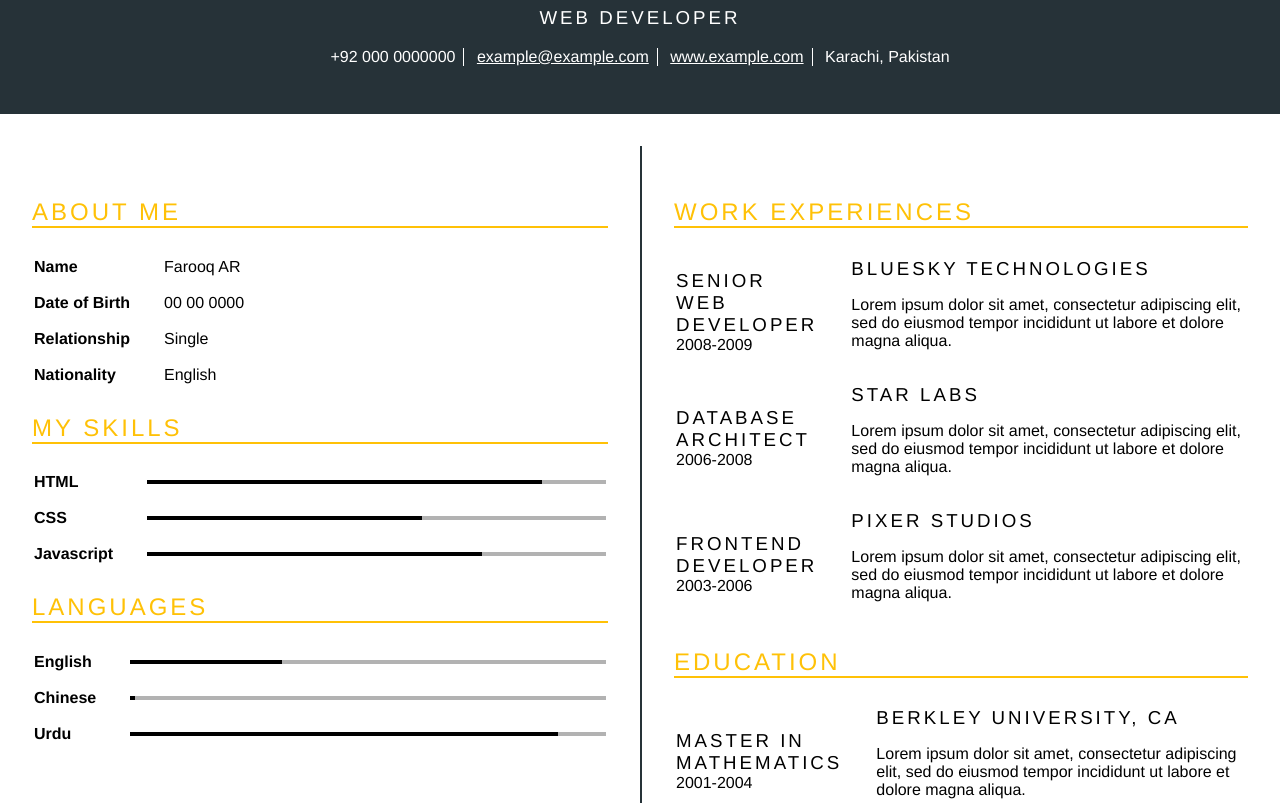
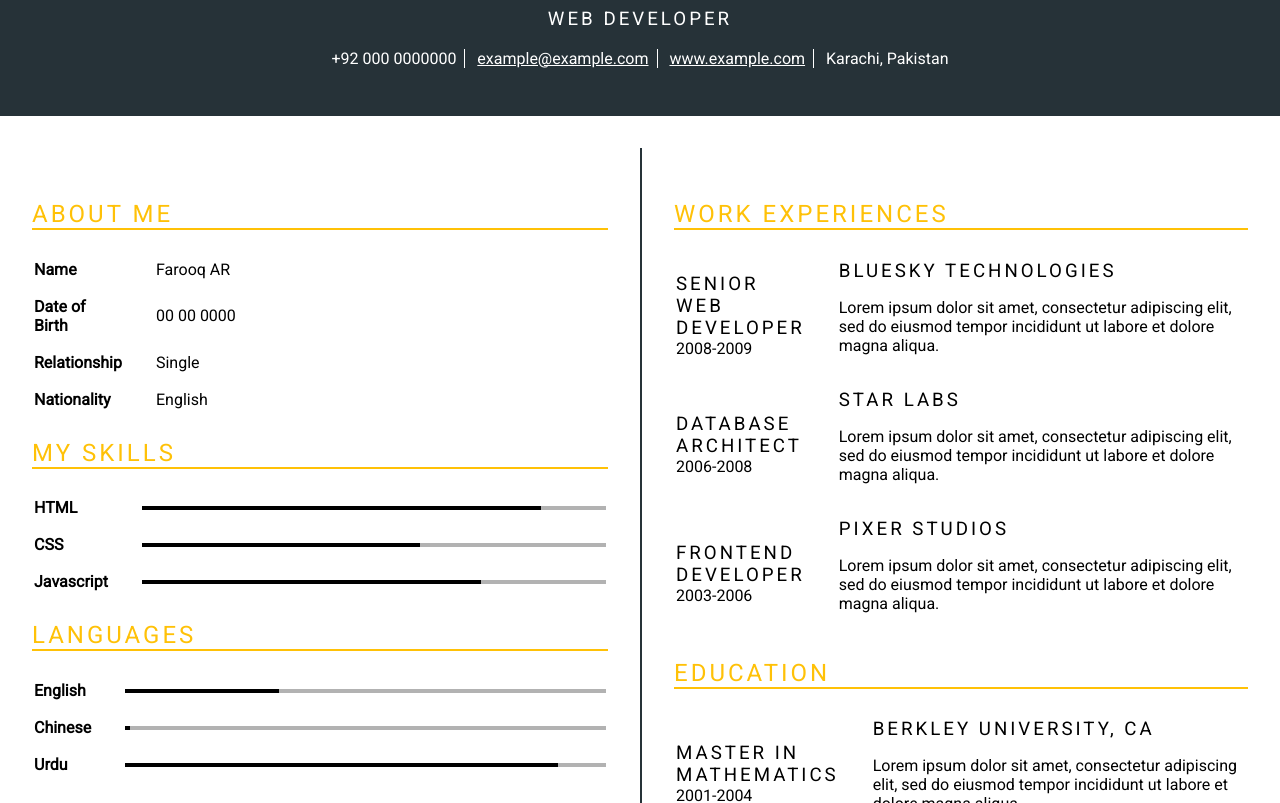
Before and after one commit to FarooqAR/learn-html-css, a plain HTML site: page index.html in a window 1280 px wide. Shown: the part 107-910 px from the top of the page. Drawn offline with Linux system fonts and the light colour scheme.

Commit message:
add external fonts

```diff
--- a/index.html
+++ b/index.html
@@ -4,6 +4,7 @@
 <head>
     <title>My Resume</title>
     <link rel="shortcut icon" href="./favicon.ico">
+    <link href="https://fonts.googleapis.com/css?family=Roboto" rel="stylesheet">
     <link rel="stylesheet" href="./styles.css">
 </head>
 
--- a/styles.css
+++ b/styles.css
@@ -1,5 +1,5 @@
 body{
-    font-family: Helvetica, Arial, sans-serif;
+    font-family: "Roboto", Arial, sans-serif;
     margin: 0;
 }
 h1, h2, h3{
```
